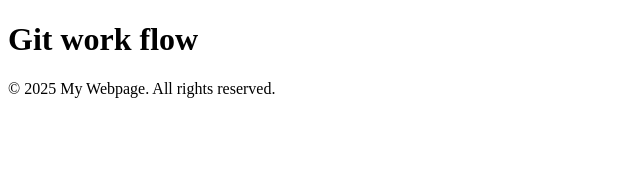
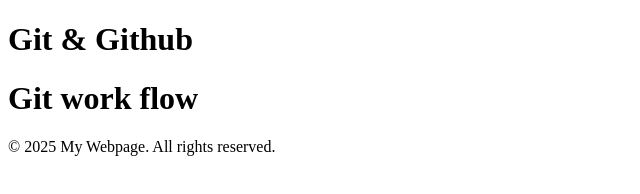
Before and after one commit to kundan1983/Git-Workflow, a plain HTML site: page index.htm in a window 1280 px wide. Shown: the whole page, without its empty margins (0-640 px from the left). Drawn offline with Linux system fonts and the light colour scheme.

Commit message:
changes Done

```diff
--- /dev/null
+++ b/app.js
@@ -0,0 +1 @@
+console.log("Java Script")
--- a/index.htm
+++ b/index.htm
@@ -8,6 +8,7 @@
 </head>
 <body>
     <header>
+        <h1>Git & Github</h1>
         <h1>Git work flow</h1>
     </header>
 
```
